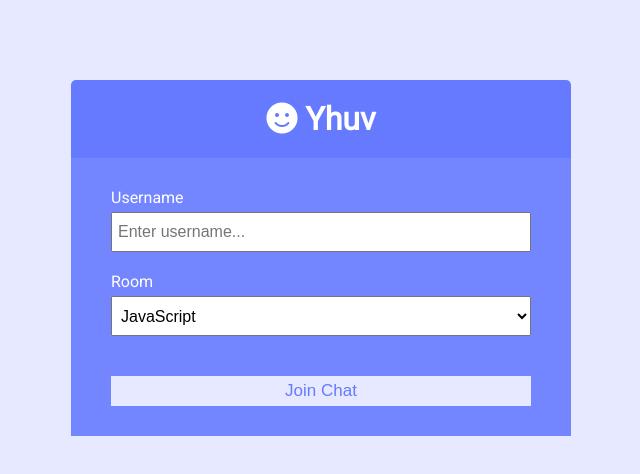
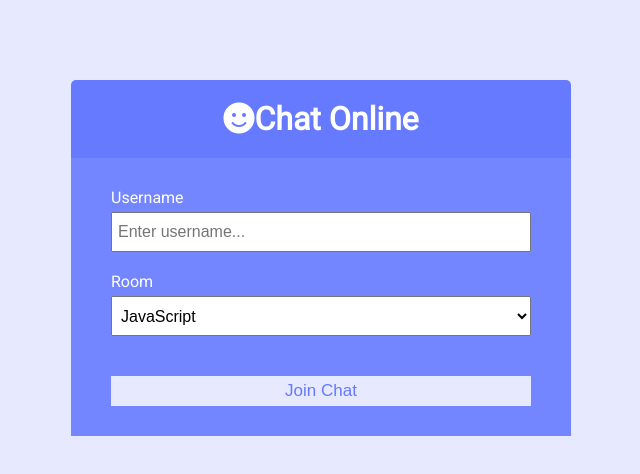
Before and after one commit to alanadson/real-time-chat, a website: page public/index.html in a window 1280 px wide. Shown: the whole page, without its empty margins (319-959 px from the left). Drawn offline with Linux system fonts and the light colour scheme.

Commit message:
title changed

```diff
--- a/public/index.html
+++ b/public/index.html
@@ -16,7 +16,7 @@
   <body>
     <div class="join-container">
       <header class="join-header">
-        <h1><i class="fas fa-smile"></i> Yhuv</h1>
+        <h1><i class="fas fa-smile"></i>Chat Online</h1>
       </header>
       <main class="join-main">
         <form action="chat.html">
```
